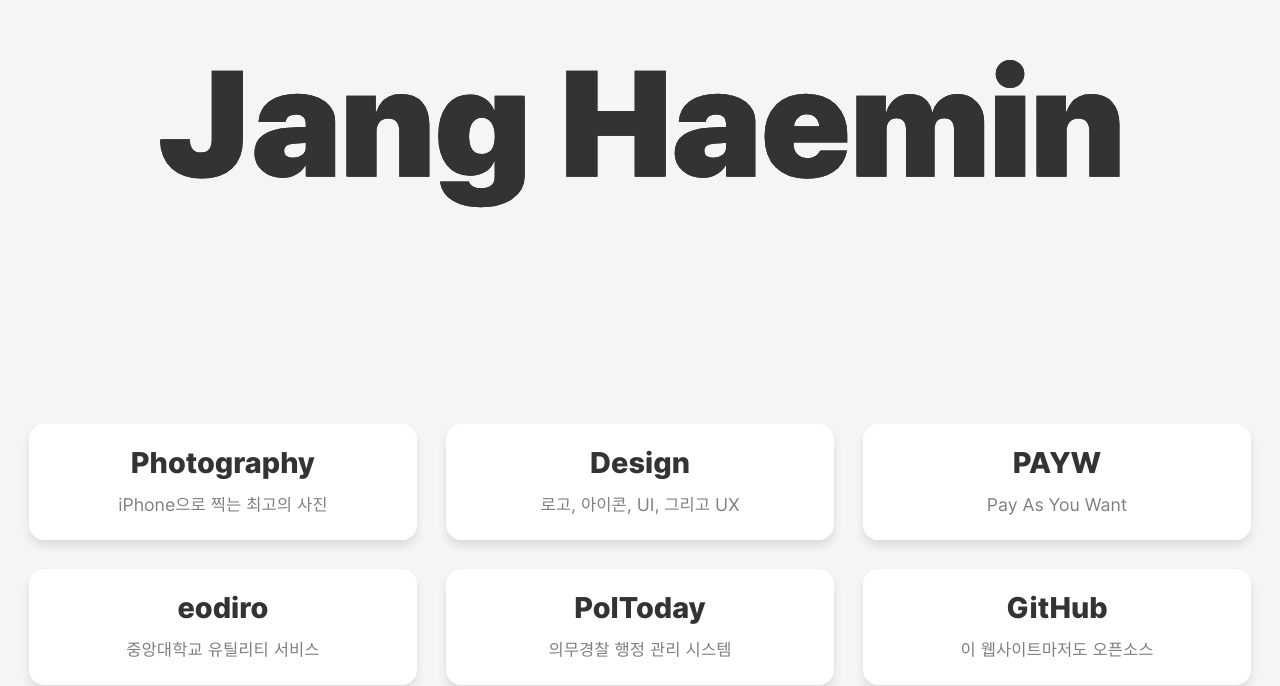
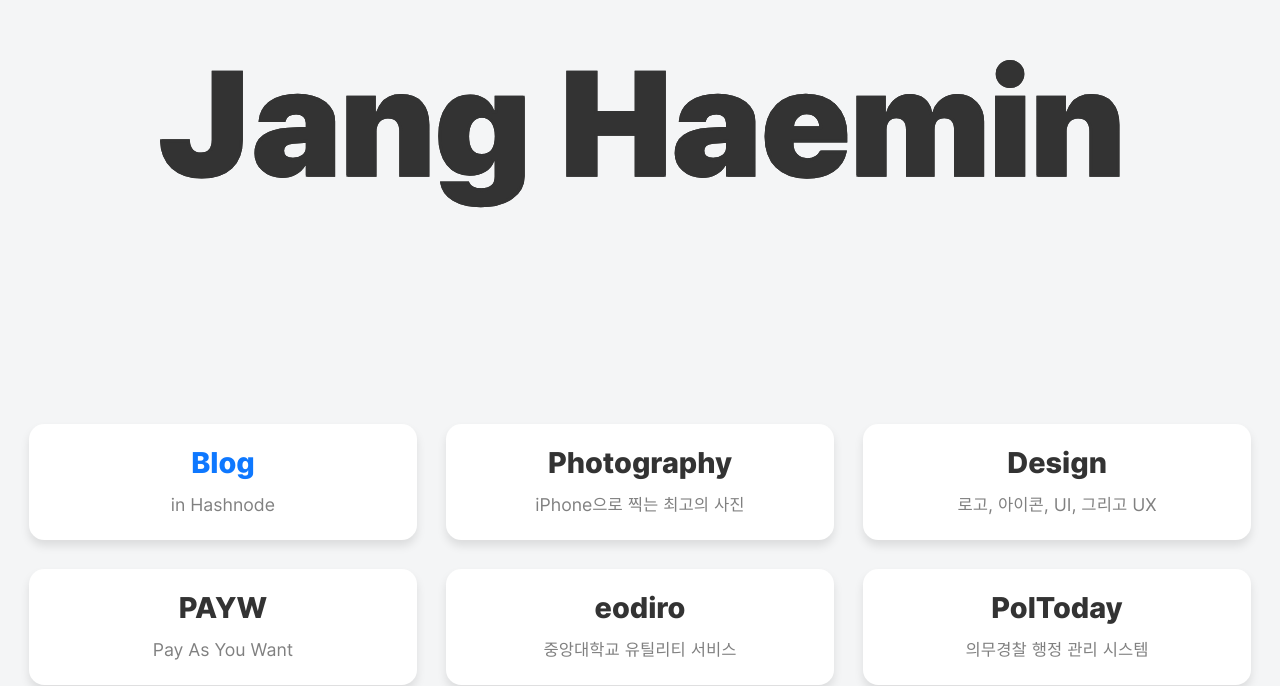
Before and after one commit to jhaemin/jhaemin.com-vue, a Nuxt app: page / in a window 1280 px wide. Shown: the part 152-838 px from the top of the page. Built offline with nearby package versions, Linux system fonts and the light colour scheme.

Commit message:
feat: add blog redirection link

```diff
--- a/src/pages/index.vue
+++ b/src/pages/index.vue
@@ -202,6 +202,16 @@
         </div>
 
         <div class="acts">
+          <div class="grid-item-wrapper">
+            <Box class="" box-external-link="https://blog.jhaemin.com">
+              <template v-slot:title>
+                <span style="color: #0e78ff;">Blog</span>
+              </template>
+              <template v-slot:description>
+                in Hashnode
+              </template>
+            </Box>
+          </div>
           <div class="grid-item-wrapper">
             <Box class="" box-link="/photography">
               <template v-slot:title>
```
